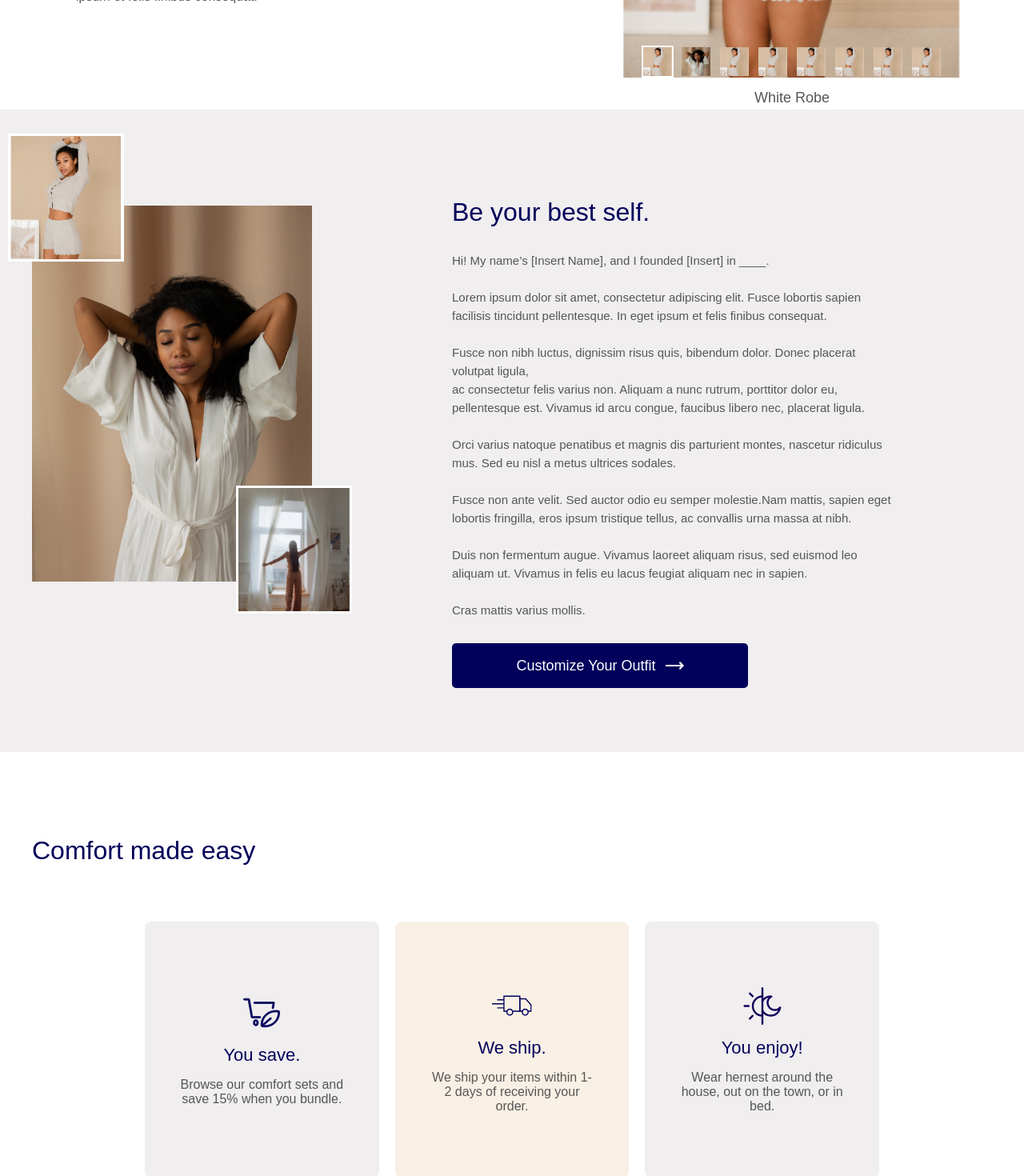
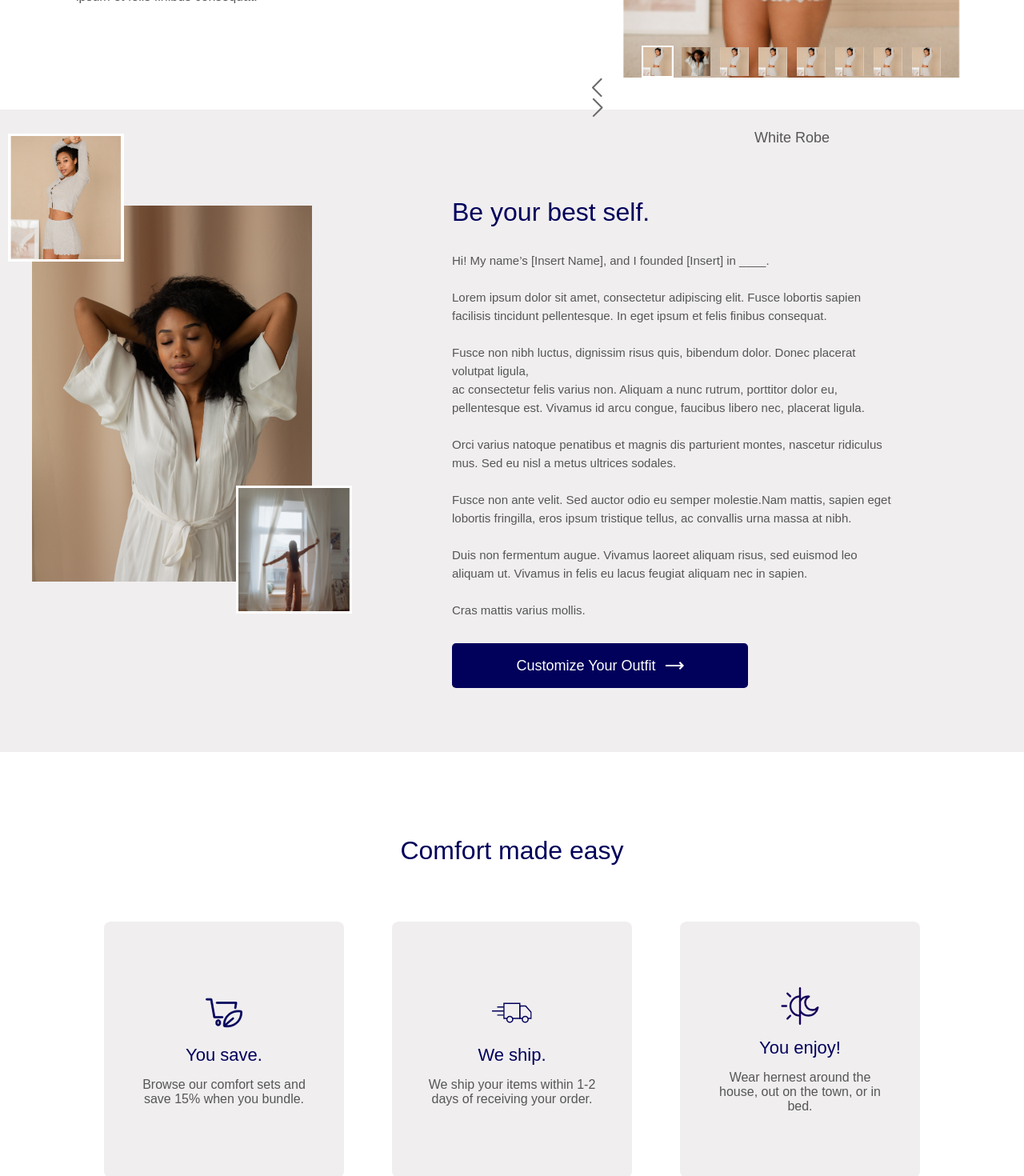
Before and after one commit to Mariia-Kovalenko/bytex-test, a React (Create React App) app: page / in a window 1280 px wide. Shown: the part 1520-2990 px from the top of the page at 80% size. Built offline with nearby package versions, Linux system fonts and the light colour scheme; a web font is replaced by a local one.

Commit message:
fixed description section slider

```diff
--- a/src/App.scss
+++ b/src/App.scss
@@ -128,27 +128,23 @@
     margin: 0 auto;
 }
 
+.arrow-button {
+    position: absolute;
+    top: 50%;
+    transform: translateY(-50%);
 
-.arrows {
-    & button {
-        position: absolute;
-        top: 50%;
-        transform: translateY(-50%);
+    cursor: pointer;
 
-        cursor: pointer;
+    &.prev {
+        left: -30px;
+    }
+
+    &.next {
+        right: -30px;
     }
 }
 
-.prev {
-    left: 0px;
-}
-
-.next {
-    right: 0px;
-}
-
-
-@media screen and (max-width: 768px){
+@media screen and (max-width: 768px) {
     .section-title-center {
         max-width: 100%;
     }
--- a/src/components/Description/Description.scss
+++ b/src/components/Description/Description.scss
@@ -1,4 +1,5 @@
 @use '../../styles/variables';
+@use '../../styles/mixins';
 
 .description {
     padding: 75px 0;
@@ -24,16 +25,12 @@
 }
 
 .card {
-    // width: 340px;
-    flex: 1 1 30%;
+    margin: 0 30px;
+    min-width: 300px;
     height: 320px;
-
     background: variables.$grey-bg;
     border-radius: 8px;
-
-    display: flex;
-    flex-direction: column;
-    align-items: center;
+    @include mixins.column-center;
     justify-content: center;
     gap: 15px;
 
@@ -57,11 +54,24 @@
 
 @media screen and (max-width: 1204px){
     .card {
-        height: 290px;
-        width: 290px;
+        height: 260px;
+        width: 260px;
     }
-
-    .description__cards {
-        justify-content: center;
+    .description {
+        &__content {
+            width: 680px;
+        }
     }
 }
+
+@media screen and (max-width: 768px){
+
+    .card {
+        margin: 0 20px;
+    }
+    .description {
+        &__content {
+            width: 330px;
+        }
+    }
+}
--- a/src/components/Description/Description.tsx
+++ b/src/components/Description/Description.tsx
@@ -1,4 +1,4 @@
-import { useDebugValue, useState } from "react";
+import { useDebugValue, useRef, useState } from "react";
 import SliderCarousel from "../../common/Slider/Slider";
 import Title from "../../common/Title/Title";
 import {
@@ -7,84 +7,81 @@ import {
     PRODUCT_FEATURES,
 } from "../../utils/constants";
 import "./Description.scss";
-import useDeviceWidth from "../../hooks/useDeviceWidth";
 import Button from "../../common/Button/Button";
 import Rating from "../../common/Rating/Rating";
+import Slider from "react-slick";
+
+export function PrevArrow({ moveToPrev }: { moveToPrev: () => void }) {
+    return (
+        <button className="arrow-button prev" onClick={moveToPrev}>
+            <img src="./arrow-left.svg" alt="prev" />
+        </button>
+    );
+}
+export function NextArrow({ moveToNext }: { moveToNext: () => void }) {
+    return (
+        <button className="arrow-button next" onClick={moveToNext}>
+            <img src="./arrow-right.svg" alt="next" />
+        </button>
+    );
+}
 
 export default function Description() {
-    const [currentSlide, setCurrentSlide] = useState(0);
-    const deviceWidth = useDeviceWidth();
-
+    const sliderRef = useRef<Slider>(null);
     const slides = PRODUCT_FEATURES;
 
-    const changeSlide = (num: number) => {
-        setCurrentSlide(num);
-    };
+    const renderCards = () =>
+        slides.map(({ icon, alt, title, description }) => (
+            <Card
+                icon={icon}
+                alt={alt}
+                title={title}
+                description={description}
+            />
+        ));
 
-    const goToNextSlide = () => {
-        setCurrentSlide(
-            currentSlide === slides.length - 1 ? 0 : currentSlide + 1
-        );
-    };
-    const goToPreviousSlide = () => {
-        setCurrentSlide(
-            currentSlide === 0 ? slides.length - 1 : currentSlide - 1
-        );
+    const settings = {
+        dots: false,
+        arrows: true,
+        className: "center",
+        infinite: false,
+        centerPadding: "60px",
+        slidesToShow: 3,
+        slidesToScroll: 1,
+        swipeToSlide: false,
+        nextArrow: <NextArrow moveToNext={() => sliderRef.current?.slickNext()} />,
+        prevArrow: <PrevArrow moveToPrev={() => sliderRef.current?.slickPrev()} />,
+        responsive: [
+            {
+                breakpoint: 1024,
+                settings: {
+                    slidesToShow: 2,
+                    dots: true,
+                    arrows: true,
+                },
+            },
+            {
+                breakpoint: 768,
+                settings: {
+                    slidesToShow: 1,
+                    dots: true,
+                    arrows: true,
+                },
+            },
+        ],
     };
 
     return (
         <div className="description">
             <div className="container">
-                <Title type="section" text="Comfort made easy" />
+                <div className="section-title-center">
+                    <Title type="section" text="Comfort made easy" />
+                </div>
 
                 <div className="description__content">
-                    <div className="description__cards">
-                        {deviceWidth < 900 ? (
-                            <Card
-                                icon={slides[currentSlide].icon}
-                                alt={slides[currentSlide].alt}
-                                title={slides[currentSlide].title}
-                                description={slides[currentSlide].description}
-                            />
-                        ) : (
-                            slides.map(({ icon, alt, title, description }) => (
-                                <Card
-                                    icon={icon}
-                                    alt={alt}
-                                    title={title}
-                                    description={description}
-                                />
-                            ))
-                        )}
-                    </div>
-                    {deviceWidth < 900 && (
-                        <>
-                            <div className="arrows">
-                                <button
-                                    className="prev"
-                                    onClick={goToPreviousSlide}
-                                >
-                                    <img src="./arrow-left.svg" alt="prev" />
-                                </button>
-                                <button
-                                    className="next"
-                                    onClick={goToNextSlide}
-                                >
-                                    <img src="./arrow-right.svg" alt="next" />
-                                </button>
-                            </div>
-
-                            <div className="dots">
-                                {slides.map((_, i) => (
-                                    <div
-                                        className={`dot ${
-                                            currentSlide === i ? "active" : ""
-                                        }`}
-                                    ></div>
-                                ))}
-                            </div>
-                        </>
-                    )}
+                    <Slider ref={sliderRef} {...settings}>
+                        {renderCards()}
+                    </Slider>
                 </div>
 
                 <div className="action-button">
```
